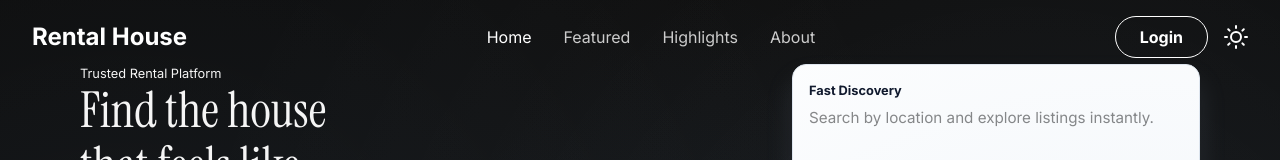
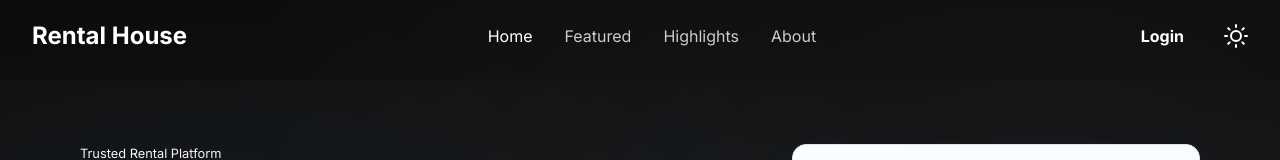
Before and after one commit to samuelabera21/House-Rental-System, a Next.js app: page / in a window 1280 px wide. Shown: the top 160 px of the page. Built offline with nearby package versions, Linux system fonts and the light colour scheme.

Commit message:
HS-38 :now add white and black toggle for ui

```diff
--- a/styles/Navbar.css
+++ b/styles/Navbar.css
@@ -99,7 +99,7 @@
   text-decoration: none;
   font-weight: bold;
   transition: background-color 0.3s;
-  border: 1px solid white;
+  border: none;
 }
 
 .login-button:hover {
@@ -109,7 +109,7 @@
 
 .navbar.light .login-button {
   color: black;
-  border-color: black;
+  border: none;
 }
 
 .login-button:hover {
--- a/styles/globals.css
+++ b/styles/globals.css
@@ -62,7 +62,9 @@ body.light {
 h1,
 h2,
 h3,
-.font-display {
+h4,
+h5,
+h6 {
   font-family: "Instrument Serif", serif;
 }
 
@@ -106,6 +108,7 @@ a {
 
 main {
   flex: 1;
+  padding-top: 80px; /* Adjust this value based on your navbar's height */
 }
 
 .page-container {
```
